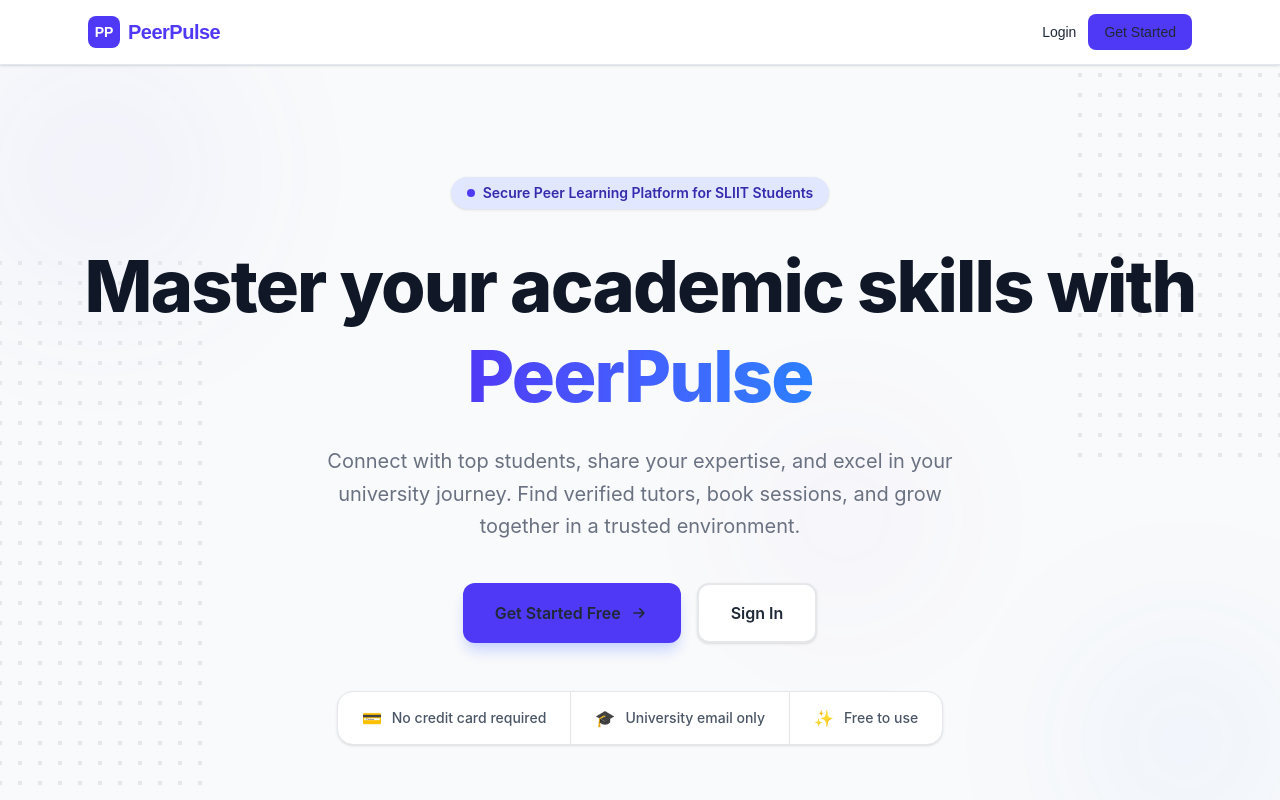
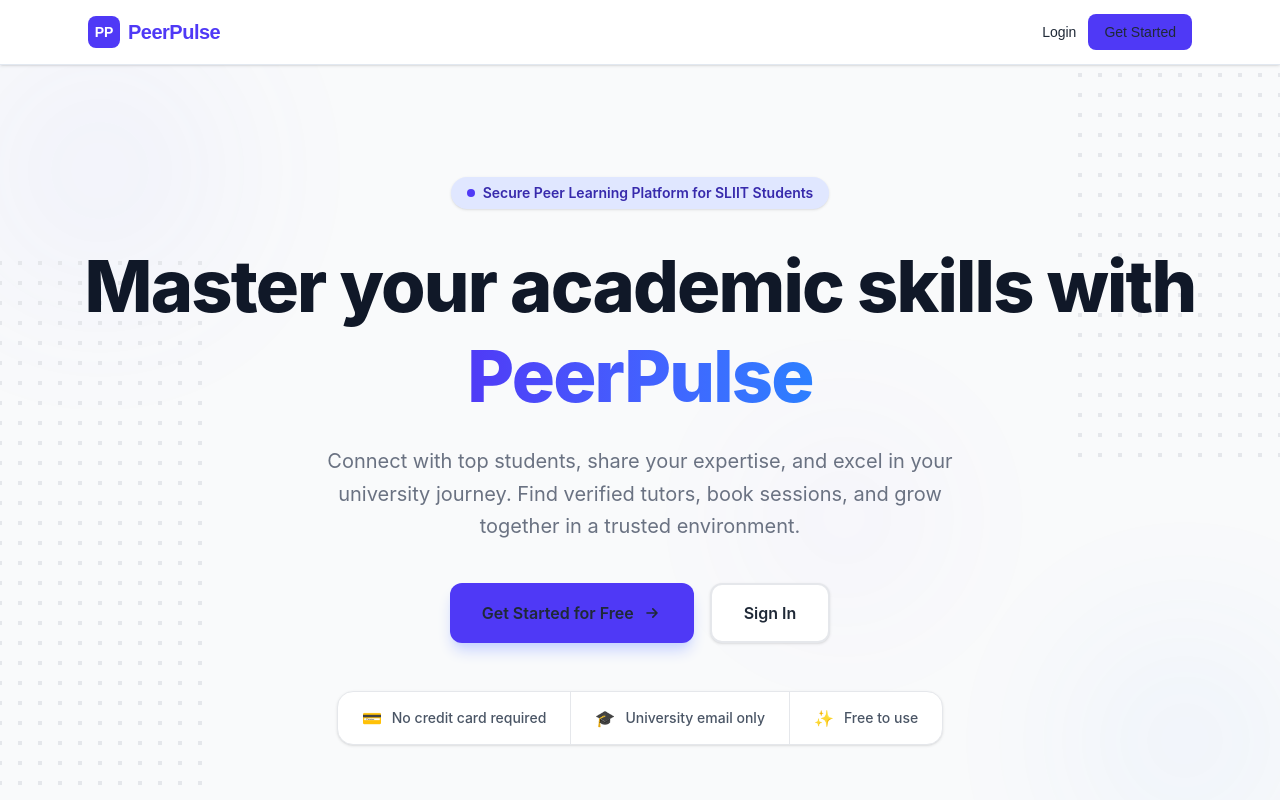
Before and after one commit to ManushaPamudith/peerpulse, a React (Vite) app in the folder client/: page / in a window 1280 px wide. Shown: the top 800 px of the page. Built offline with nearby package versions, Linux system fonts and the light colour scheme.

Commit message:
Refine home CTA button text

```diff
--- a/client/src/shared/pages/HomePage.jsx
+++ b/client/src/shared/pages/HomePage.jsx
@@ -210,7 +210,7 @@
                       to="/register"
                       className="btn-anim inline-flex items-center justify-center px-8 py-4 text-base font-semibold rounded-xl text-white bg-indigo-600 hover:bg-indigo-700 transition-all shadow-lg shadow-indigo-200"
                     >
-                      Get Started Free
+                      Get Started for Free
                       <svg className="ml-2 w-5 h-5" fill="none" stroke="currentColor" viewBox="0 0 24 24">
                         <path strokeLinecap="round" strokeLinejoin="round" strokeWidth="2" d="M13 7l5 5m0 0l-5 5m5-5H6" />
                       </svg>
```
